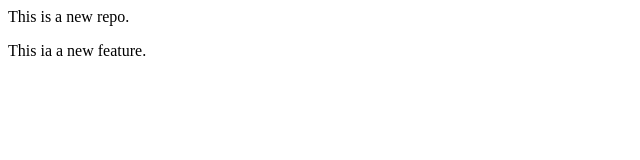
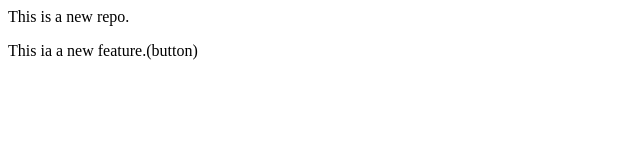
Before and after one commit to Anushka-hub-sys/localrepo, a plain HTML site: page index.html in a window 1280 px wide. Shown: the full height of the page, 0-640 px from the left. Drawn offline with Linux system fonts and the light colour scheme.

```diff
--- a/index.html
+++ b/index.html
@@ -1,2 +1,2 @@
 <p>This is a new repo.</p>
-<p>This ia a new feature.</p>
+<p>This ia a new feature.(button)</p>
```
